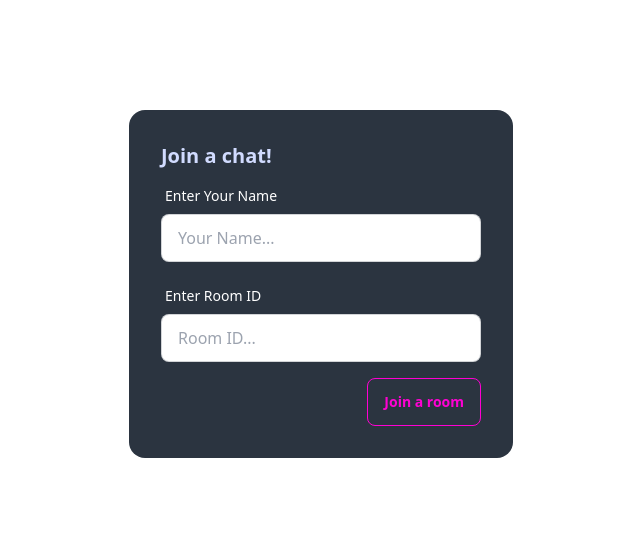
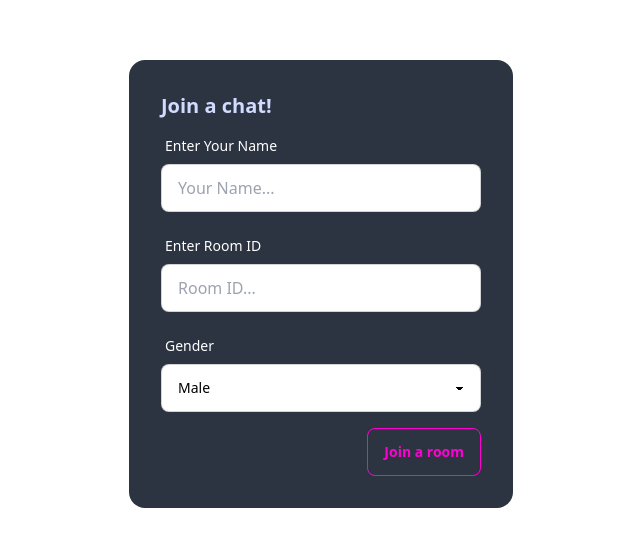
Before and after one commit to abir14016/socket-chat, a React (Create React App) app in the folder client/: page / in a window 1280 px wide. Shown: the part 116-662 px from the top of the page, without its empty margins (319-959 px from the left). Built offline with nearby package versions, Linux system fonts and the light colour scheme; no server answers.

Commit message:
take gender as select & send it to the chat component for further using

```diff
--- a/client/src/App.js
+++ b/client/src/App.js
@@ -12,15 +12,18 @@ function App() {
   const { register, formState: { errors }, handleSubmit, reset } = useForm();
   const [userName, setUserName] = useState(""); // State for userName
   const [room, setRoom] = useState(""); // State for room
+  const [gender, setGender] = useState(""); // State for gender
   const [showChat, setShowChat] = useState(false);
 
   const onSubmit = (data) => {
     socket.emit("join_room", data);
     setUserName(data.userName); // Set userName state
     setRoom(data.room); // Set room state
+    setGender(data.gender);
     reset();
     setShowChat(true);
   }
+
 
   return (
     <div className="App">
@@ -75,6 +78,31 @@ function App() {
                 </div>
                 {/* room field */}
 
+                {/* gender field */}
+                <div className="form-control w-full max-w-xs">
+                  <label className="label">
+                    <span className="label-text text-white">Gender</span>
+                  </label>
+                  <select
+                    defaultValue="Male"
+                    defaultChecked
+                    className="text-black select select-bordered"
+                    {...register("gender", {
+                      required: {
+                        value: true,
+                        message: 'you must select a gender'
+                      }
+                    })}
+                  >
+                    <option>Male</option>
+                    <option>Female</option>
+                  </select>
+                  <label className="label">
+                    {errors.gender?.type === 'required' && <span className="label-text-alt text-error">{errors.gender.message}</span>}
+                  </label>
+                </div>
+                {/* gender field */}
+
                 <div className="card-actions justify-end">
                   <input className="btn btn-outline btn-secondary" type="submit" value="Join a room" />
                 </div>
@@ -84,7 +112,7 @@ function App() {
           </div>
         </div>)
         :
-        (<Chat socket={socket} userName={userName} room={room} />)
+        (<Chat socket={socket} userName={userName} room={room} gender={gender} />)
       }
       <ToastContainer />
     </div>
```
